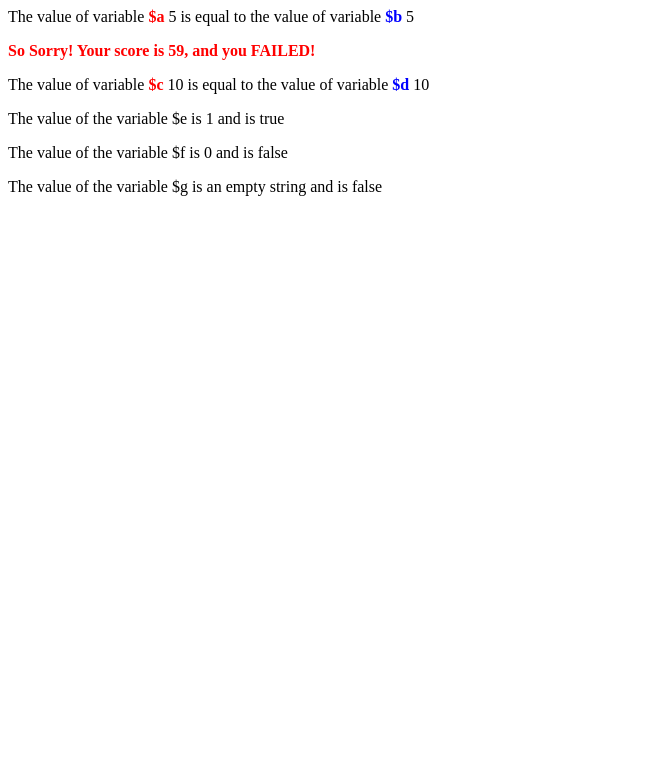
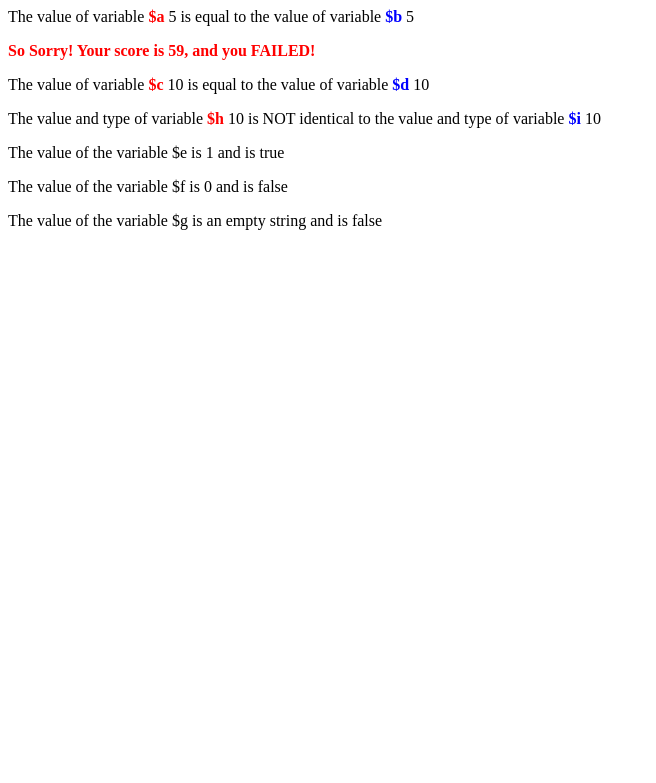
Before and after one commit to chrisdav6/Treehouse, a PHP site: page /01-conditionals.php in a window 1280 px wide. Shown: the top 783 px of the page, without its empty margins (0-656 px from the left). Run offline with PHP 8.4, Linux system fonts and the light colour scheme.

Commit message:
Accidentally deleted identical negation, added it back

```diff
--- a/php_arrays_conditionals/01-conditionals.php
+++ b/php_arrays_conditionals/01-conditionals.php
@@ -29,9 +29,20 @@ $c = 10;
 $d = 10;
 
 if($c != $d) {
-  echo("The value of variable <span style='color: red; font-weight: bold;'>\$c</span> $c is NOT equal to the value of variable <span style='color: blue; font-weight: bold;'>\$d</span> $d");
+  echo("<p>The value of variable <span style='color: red; font-weight: bold;'>\$c</span> $c is NOT equal to the value of variable <span style='color: blue; font-weight: bold;'>\$d</span> $d</p>");
 }else {
-  echo("The value of variable <span style='color: red; font-weight: bold;'>\$c</span> $c is equal to the value of variable <span style='color: blue; font-weight: bold;'>\$d</span> $d");
+  echo("<p>The value of variable <span style='color: red; font-weight: bold;'>\$c</span> $c is equal to the value of variable <span style='color: blue; font-weight: bold;'>\$d</span> $d</p>");
+}
+
+
+//Using the negation operator to test if one variable is not identical in value and type to the other
+$h = 10;
+$i = "10";
+
+if($h !== $i) {
+  echo("<p>The value and type  of variable <span style='color: red; font-weight: bold;'>\$h</span> $h is NOT identical to the value and type of variable <span style='color: blue; font-weight: bold;'>\$i</span> $i</p>");
+}else {
+  echo("<p>The value and type of variable <span style='color: red; font-weight: bold;'>\$h</span> $h is identical to the value and type of variable <span style='color: blue; font-weight: bold;'>\$i</span> $i</p>");
 }
 
 
```
